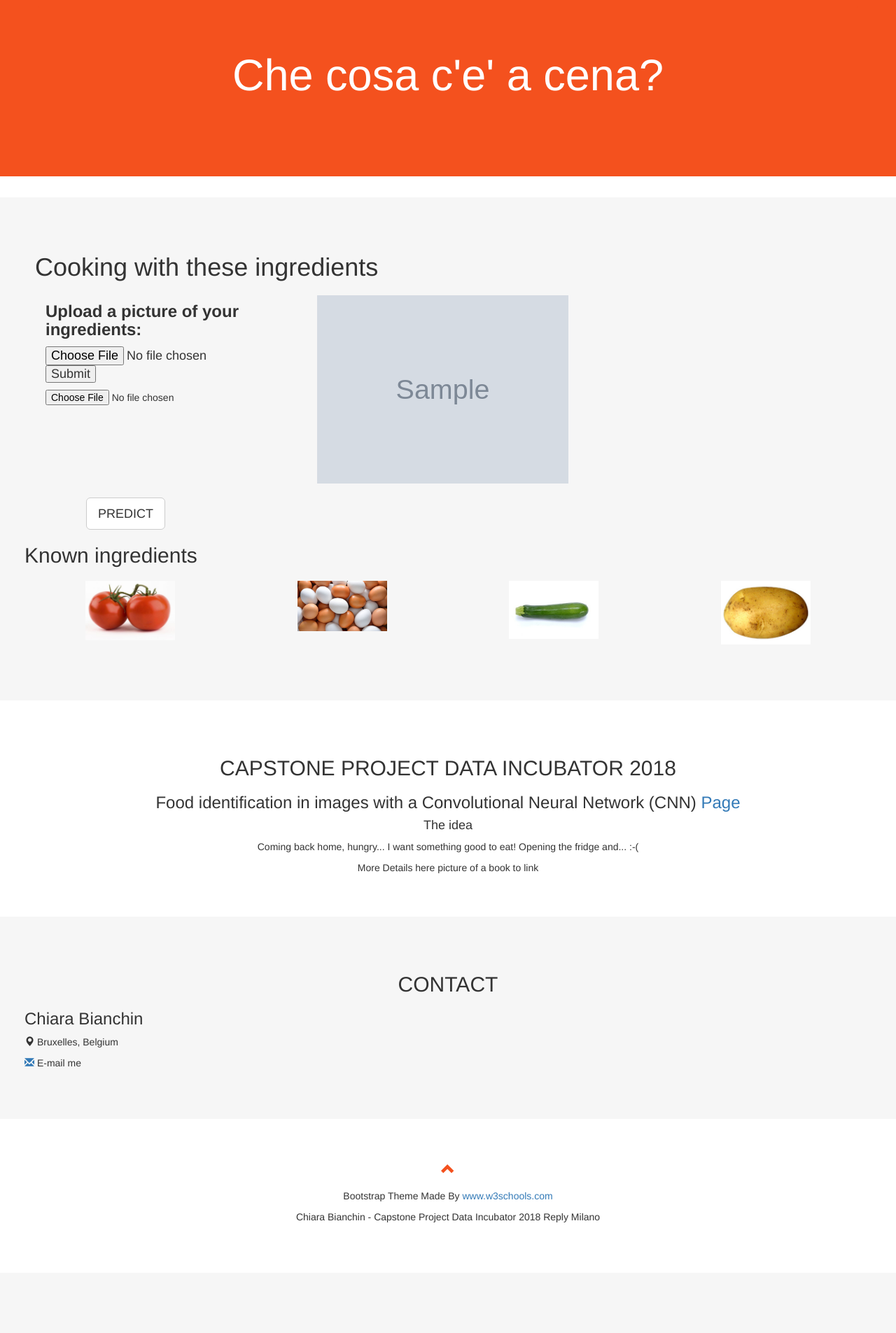
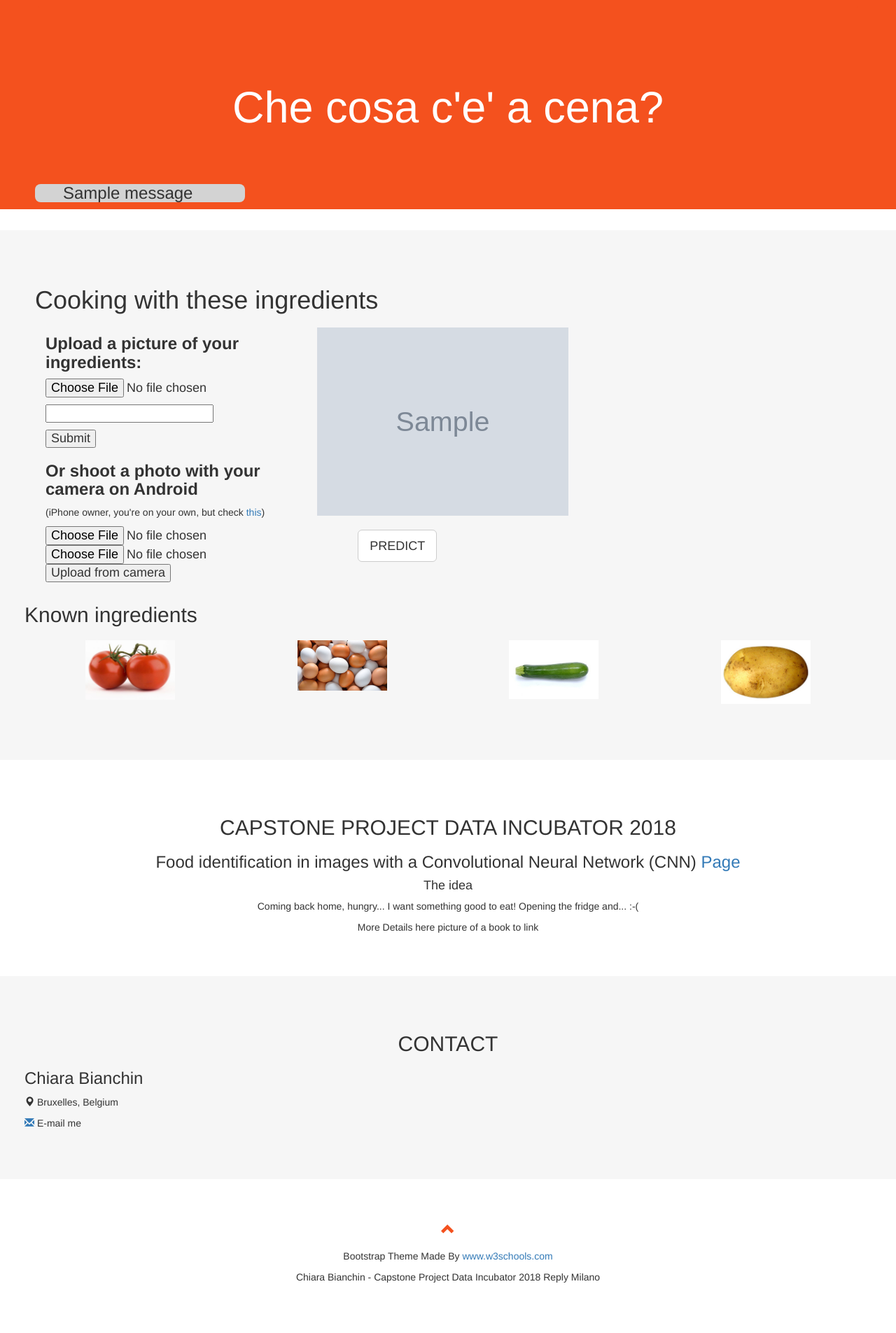
Before and after one commit to chiarabianchin/capstoneapp, a Python web app: template app/templates/index.html in a window 1280 px wide. Shown: the part 77-1982 px from the top of the page at 70% size. Before the commit the page ends 1824 px from the top, so only its background shows below. Run offline with Jinja, Linux system fonts and the light colour scheme; the template is opened without the code that fills it: most values are stand-ins (such as "Sample title", 1, 10 or a date in 2020); grey boxes marked "Sample" are stand-in pictures; one stand-in notice (Sample message) is shown; form fields are guessed from the names that the template uses; some libraries are stand-ins or nearby versions.

Commit message:
Add input methods

```diff
--- a/app/templates/index.html
+++ b/app/templates/index.html
@@ -16,12 +16,25 @@
                 <form action="{{url_for('app.index')}}" method="post" enctype="multipart/form-data">
                     <h3><strong>Upload a picture of your ingredients:</strong></h3>
                     <h4>
-                    {{form.photo}}{{form.submit}}
+                    <p>{{form.photo}}</p>
+                    <p>{{form.link}}</p>
+                    <p>{{form.submit}}</p>
                     </h4>
                 <!--<form action="{{url_for('app.upload', picture=filename)}}" method="post" enctype="multipart/form-data">
                 -->
                 </form>
-                <input type="file" accept="image/*" capture="camera">
+                <form action="{{url_for('app.index')}}" method="post" enctype="multipart/form-data">
+                    <h3><strong>Or shoot a photo with your camera on Android</strong></h3>
+                    <p> (iPhone owner, you're on your own, but check <a href="http://osxdaily.com/2017/09/29/change-iphone-camera-default-image-format-jpeg-heif/"> this</a>)</p>
+                    <h4><input type="file" accept="image/*" capture="camera">
+                    <!--<input type="file" name="photoshot" accept="image/*" capture="environment">-->
+                    <input type="file" name="photoshot" accept="image/*" capture="environment">
+                    <input type="submit" value="Upload from camera">
+                    </h4>
+                </form>
+
+
+
             </div>
             <div class="col-sm-6">
                 {% if filenames %}
--- a/app/templates/layout.html
+++ b/app/templates/layout.html
@@ -6,9 +6,10 @@
 </title>
 {% with messages = get_flashed_messages() %}
    {% if messages %}
-     <ul class="flashes">
+   {{messages}}
+     <ul class="flashes" color:blue;>
         {% for message in messages %}
-         <div class="message_flash">{{ message }}</div>
+         <div class="message_flash"><h3>{{ message }}</h3></div>
         {% endfor %}
     </ul>
  {% endif %}
@@ -78,7 +79,24 @@
     color: #f4511e !important;
 }
 
+.flashes{
+    padding: 20px 20px 0 0
+    border-left: 6px solid red;
+    border-radius: 8px;
+    background-color: lightgrey;
+    position: relative;
+    left: 50px;
+    top: 300px;
+    width: 300px;
+    }
+
+.message_flash{
+    color:#0000A0
+    font-size:medium;
+
+    }
 .bg-grey {
+    background-color: #f6f6f6;
     background-color: #f6f6f6;
 }
 
```
Also changed, not shown: app/forms.py (+18 -3 lines), app/views.py (+42 -11 lines).
